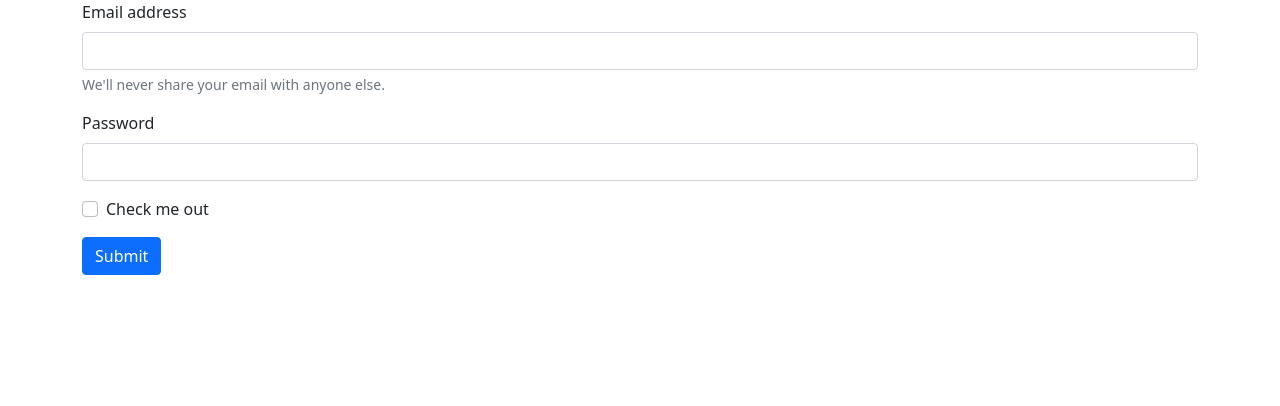
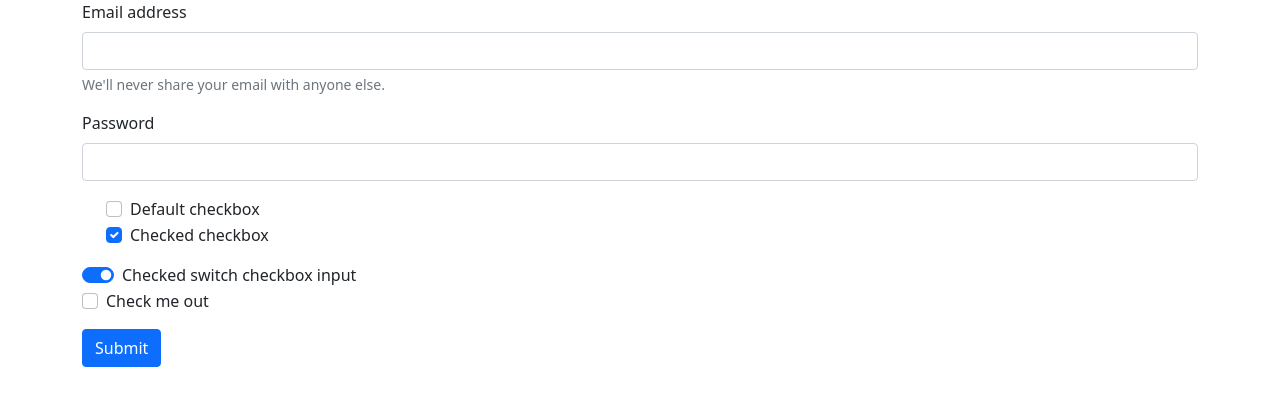
Before and after one commit to ChaitaliSamudre/My_Just_Dial, a website: page bootstrap/config/form.html in a window 1280 px wide. Drawn offline with nearby package versions, Linux system fonts and the light colour scheme.

Commit message:
added form with differnt classes

```diff
--- a/bootstrap/config/form.html
+++ b/bootstrap/config/form.html
@@ -21,6 +21,24 @@
       <input type="password" class="form-control" id="exampleInputPassword1">
     </div>
     <div class="mb-3 form-check">
+        <div class="form-check">
+            <input class="form-check-input" type="checkbox" value="" id="flexCheckDefault">
+            <label class="form-check-label" for="flexCheckDefault">
+              Default checkbox
+            </label>
+          </div>
+          <div class="form-check">
+            <input class="form-check-input" type="checkbox" value="" id="flexCheckChecked" checked>
+            <label class="form-check-label" for="flexCheckChecked">
+              Checked checkbox
+            </label>
+          </div>
+    </div>
+    <div class="form-check form-switch">
+        <input class="form-check-input" type="checkbox" role="switch" id="flexSwitchCheckChecked" checked>
+        <label class="form-check-label" for="flexSwitchCheckChecked">Checked switch checkbox input</label>
+      </div>
+    <div class="mb-3 form-check">
       <input type="checkbox" class="form-check-input" id="exampleCheck1">
       <label class="form-check-label" for="exampleCheck1">Check me out</label>
     </div>
```
